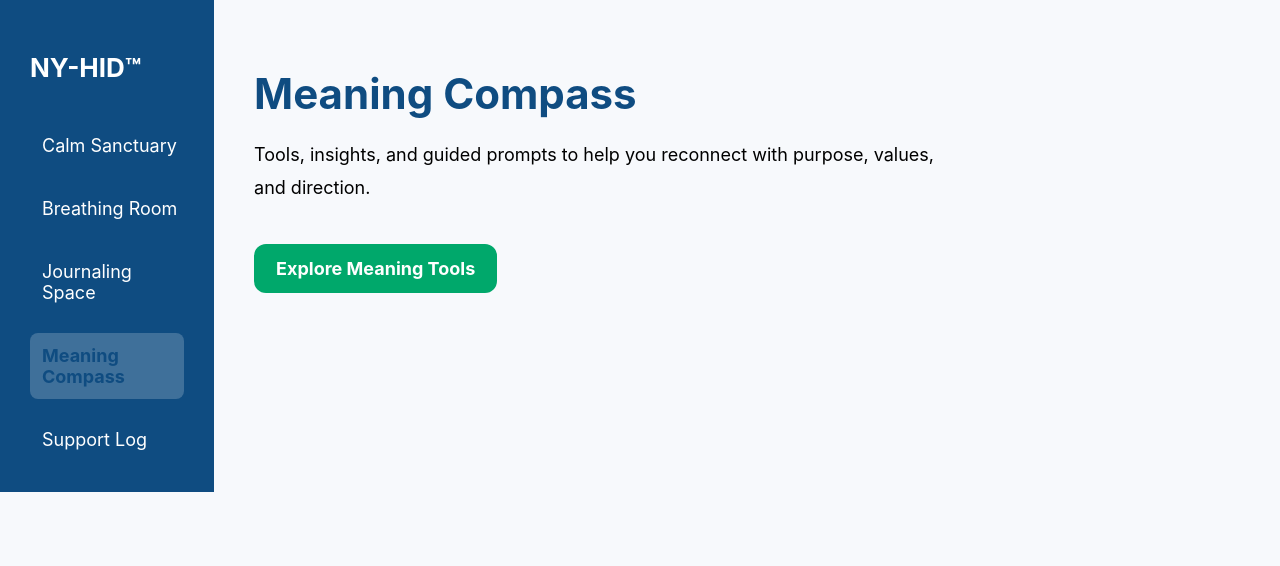
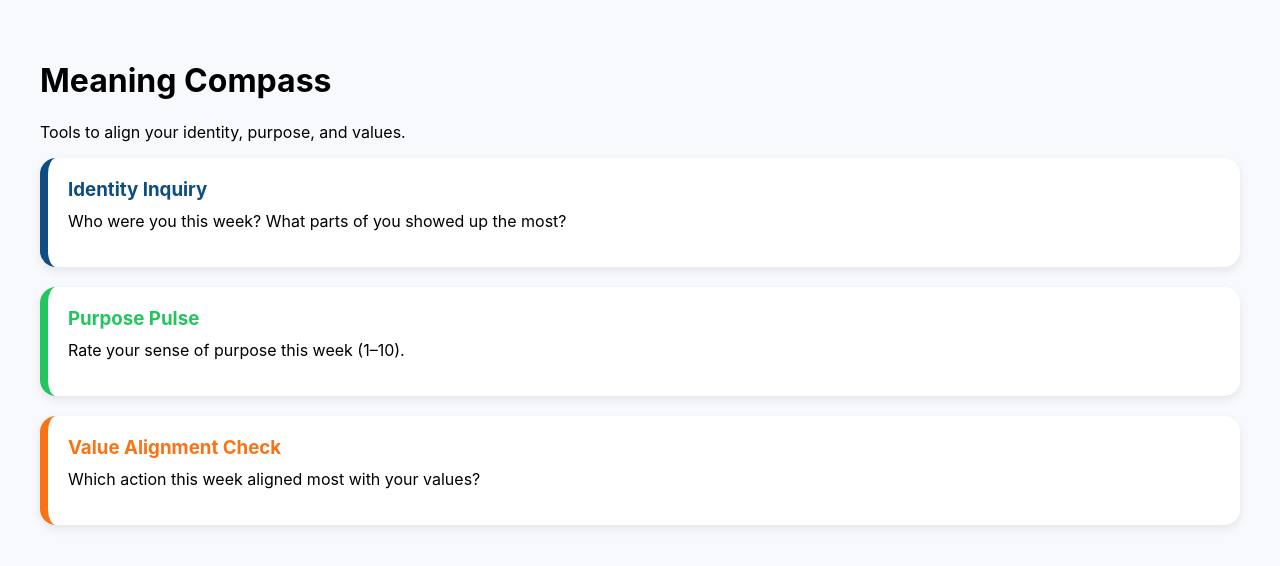
Before and after one commit to nyumbayetuorg-prog/ny-hid, a Next.js app: page /compass in a window 1280 px wide. Shown: the top 566 px of the page. Built offline with nearby package versions, Linux system fonts and the light colour scheme.

Commit message:
Update compass.js
Page Compass

```diff
--- a/pages/compass.js
+++ b/pages/compass.js
@@ -1,36 +1,28 @@
-import Sidebar from "../components/Sidebar";
+import CompassTool from "../components/CompassTool";
 
-export default function MeaningCompass() {
+export default function Compass() {
   return (
-    <div style={{ display: "flex" }}>
-      <Sidebar />
-      <main style={{ padding: "40px", width: "100%" }}>
-        <h1 style={{ fontSize: "42px", color: "#0F4C81", marginBottom: "20px" }}>
-          Meaning Compass
-        </h1>
-        <p style={{ fontSize: "18px", maxWidth: "700px", lineHeight: "1.8" }}>
-          Tools, insights, and guided prompts to help you reconnect with purpose, values,
-          and direction.
-        </p>
+    <div style={{ padding: "40px" }}>
+      <h1>Meaning Compass</h1>
+      <p>Tools to align your identity, purpose, and values.</p>
 
-        <div style={{ marginTop: "40px" }}>
-          <a
-            href="#"
-            style={{
-              display: "inline-block",
-              padding: "14px 22px",
-              background: "#00A86B",
-              color: "white",
-              borderRadius: "12px",
-              textDecoration: "none",
-              fontWeight: "bold",
-              fontSize: "18px",
-            }}
-          >
-            Explore Meaning Tools
-          </a>
-        </div>
-      </main>
+      <CompassTool
+        title="Identity Inquiry"
+        description="Who were you this week? What parts of you showed up the most?"
+        color="#0F4C81"
+      />
+
+      <CompassTool
+        title="Purpose Pulse"
+        description="Rate your sense of purpose this week (1–10)."
+        color="#22C55E"
+      />
+
+      <CompassTool
+        title="Value Alignment Check"
+        description="Which action this week aligned most with your values?"
+        color="#F97316"
+      />
     </div>
   );
 }
```
